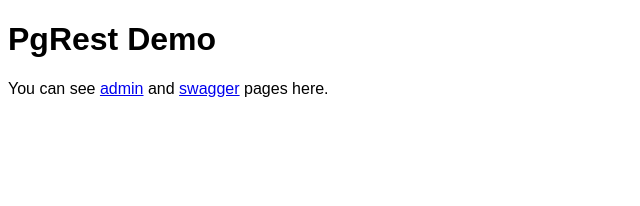
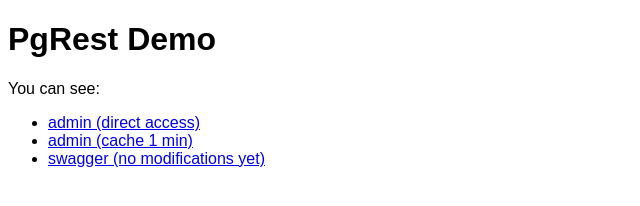
Before and after one commit to LeKovr/postgrest-demo, a plain HTML site: page www/index.html in a window 1280 px wide. Shown: the whole page, without its empty margins (0-640 px from the left). Drawn offline with Linux system fonts and the light colour scheme.

Commit message:
Added cached & direct configs (/adm1/ & /adm/)

```diff
--- a/www/index.html
+++ b/www/index.html
@@ -11,6 +11,12 @@ h1 { font-size: 2em; margin: 0.67em 0; }
 </head>
 <body class="article">
 <h1>PgRest Demo</h1>
-<p>You can see <a href="adm/">admin</a> and <a href="ui/">swagger</a> pages here.</p>
+<p>You can see:
+<ul>
+<li><a href="adm/">admin (direct access)</a>
+<li><a href="adm1/">admin (cache 1 min)</a>
+<li><a href="ui/">swagger (no modifications yet)</a>
+</ul>
+</p>
 </body>
 </html>
```
Also changed, not shown: 4 other files.
